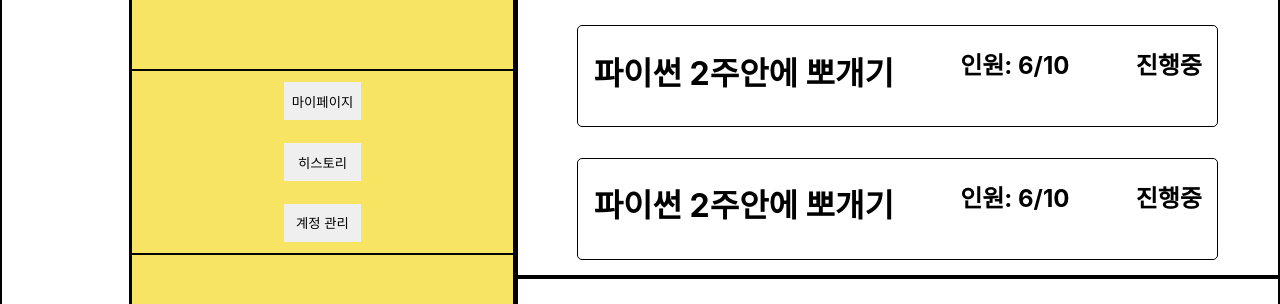
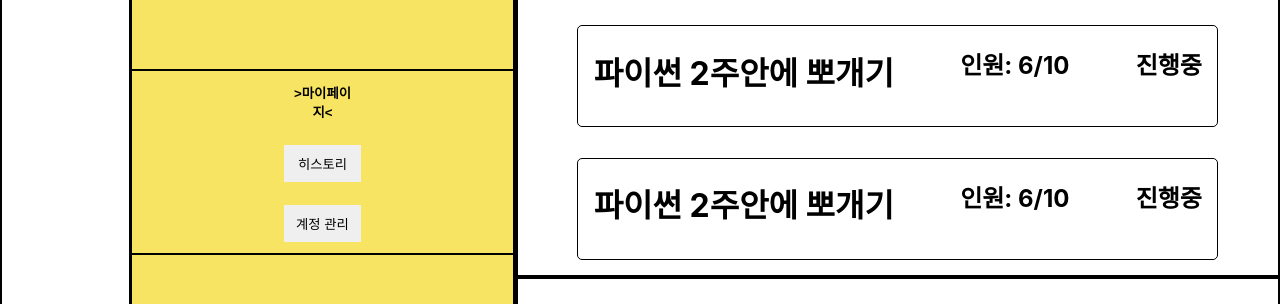
Before and after one commit to codestates/Knock-Knock-Client, a React (Create React App) app in the folder knock-client-app/: page /mypage in a window 1280 px wide. Shown: the part 482-786 px from the top of the page. Built offline with nearby package versions, Linux system fonts and the light colour scheme.

Commit message:
[MODIFY] accountMng component

```diff
--- a/knock-client-app/src/components/main/AccountMng.js
+++ b/knock-client-app/src/components/main/AccountMng.js
@@ -8,16 +8,30 @@ class AccountMng extends React.Component {
   constructor(props) {
     super(props);
 
+    this.mypageClickHandler = this.mypageClickHandler.bind(this);
+
     this.state = {
       username: "jnoodle",
+      isMypage: true,
     };
+
+    console.log(this.props);
+  }
+
+  mypageClickHandler() {
+    // 사용자 info 값 전달해야됨
+    // this.props.history.push("/mypage");
+    // this.setState({ isMypage: false });
   }
 
   render() {
     return (
       <div className="mypageContainer">
         <div className="mypageContainer_blankSec"></div>
-        <Profile />
+        <Profile
+          isMypage={this.state.isMypage}
+          mypageClickHandler={this.mypageClickHandler}
+        />
         <div className="mypageContainer_editUserInfoFormSec">
           <div className="editUserInfoFormSec_term">
             <div className="editUserInfoFormSec_term_phrase">
--- a/knock-client-app/src/components/main/Mypage.js
+++ b/knock-client-app/src/components/main/Mypage.js
@@ -8,14 +8,15 @@ class Mypage extends React.Component {
   constructor(props) {
     super(props);
 
-    this.accountMngHandler = this.accountMngHandler.bind(this);
+    this.accountMngClickHandler = this.accountMngClickHandler.bind(this);
 
     this.state = {
       isAccountMng: true,
+      isMypage: false,
     };
   }
 
-  accountMngHandler() {
+  accountMngClickHandler() {
     this.props.history.push("/accountManage");
     this.setState({ isAccountMng: false });
   }
@@ -26,7 +27,8 @@ class Mypage extends React.Component {
         <div className="mypageContainer_blankSec"></div>
         <Profile
           isAccountMng={this.state.isAccountMng}
-          accountMngHandler={this.accountMngHandler}
+          isMypage={this.state.isMypage}
+          accountMngClickHandler={this.accountMngClickHandler}
         />
         <div className="mypageContainer_boardListSec">
           <div className="boardListSec_openboardWrap">
--- a/knock-client-app/src/components/main/Profile.js
+++ b/knock-client-app/src/components/main/Profile.js
@@ -23,19 +23,29 @@ class Profile extends React.Component {
           <p className="profileSec_mood">으악!</p>
         </div>
         <div className="profileSec_btns">
-          <button className="profileSec_btns_mypage">마이페이지</button>
+          {this.props.isMypage ? (
+            <button
+              className="profileSec_btns_mypage"
+              onClick={() => this.props.mypageClickHandler()}
+            >
+              마이페이지
+            </button>
+          ) : (
+            <button className="profileSec_btns_false">
+              &gt;마이페이지&lt;
+            </button>
+          )}
+
           <button className="profileSec_btns_historyMng">히스토리</button>
           {this.props.isAccountMng ? (
             <button
               className="profileSec_btns_accountMng"
-              onClick={() => this.props.accountMngHandler()}
+              onClick={() => this.props.accountMngClickHandler()}
             >
               계정 관리
             </button>
           ) : (
-            <button className="profileSec_btns_isAccountMng_false">
-              &gt;계정관리&lt;
-            </button>
+            <button className="profileSec_btns_false">&gt;계정관리&lt;</button>
           )}
         </div>
         <div className="profileSec_stacks">
--- a/knock-client-app/src/styles/mypage.css
+++ b/knock-client-app/src/styles/mypage.css
@@ -66,7 +66,7 @@
   border: none;
 }
 
-.profileSec_btns_isAccountMng_false {
+.profileSec_btns_false {
   background: none;
   font-weight: 900;
 }
```
Also changed, not shown: 1 other file (tests, documents, lock files or other folders).
